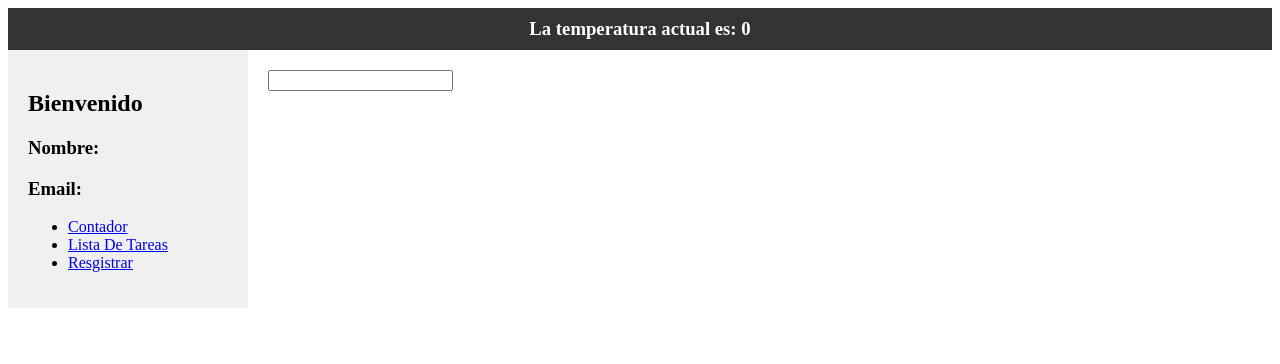
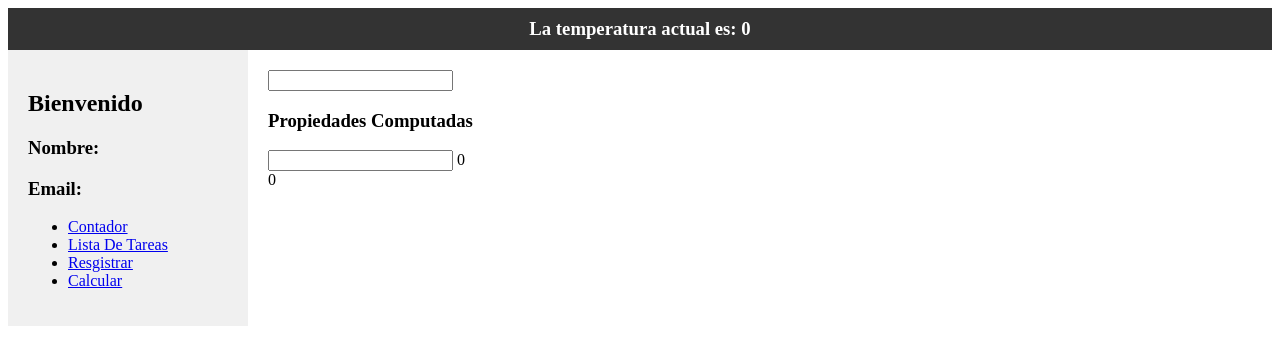
Before and after one commit to roxsyVel910/app-vuejs, a Vue app: page /calcular in a window 1280 px wide. Shown: the top 364 px of the page. Built offline with nearby package versions, Linux system fonts and the light colour scheme; no server answers.

Commit message:
agrenado componente calcular y utilizando propiedad computada

```diff
--- a/src/components/BarraLateral.vue
+++ b/src/components/BarraLateral.vue
@@ -7,6 +7,7 @@
       <li><router-link to="/contador">Contador</router-link></li>
       <li><router-link to="/lista-de-tareas">Lista De Tareas</router-link></li>
       <li><router-link to="/registrar">Resgistrar</router-link></li>
+      <li><router-link to="/calcular">Calcular</router-link></li>
     </ul>
   </div>
 </template>
--- /dev/null
+++ b/src/modules/calcular/components/resultadoSection.vue
@@ -0,0 +1,14 @@
+<template>
+    <div class="resultado"> {{ resultado }}</div>
+</template>
+<script setup>
+import { defineProps } from 'vue';
+const props = defineProps(
+    [
+        'resultado',
+    ]
+    );
+</script>
+
+<style scoped>
+</style>
--- /dev/null
+++ b/src/modules/calcular/view/CalcularView.vue
@@ -0,0 +1,19 @@
+<template>
+    <h3>Propiedades Computadas</h3>
+    <input type="text" v-model="valor">
+    {{ valorCalculado }}
+    <ResultadoSection :resultado="valorCalculado"></ResultadoSection>
+</template>
+<script setup>
+import { ref, computed } from 'vue';
+import ResultadoSection from '../components/resultadoSection.vue';
+const valor = ref('');
+const valorCalculado = computed(() => {
+    return valor.value * 3;
+})
+
+
+</script>
+<style scoped>
+
+</style>
--- a/src/router/index.js
+++ b/src/router/index.js
@@ -23,6 +23,11 @@
       name: ' registrar',
       component: () => import('../modules/registro/view/RegistrarView.vue')
     },
+    {
+      path: '/calcular',
+      name: ' calcular',
+      component: () => import('../modules/calcular/view/CalcularView.vue')
+    },
   ]
 })
 
```
